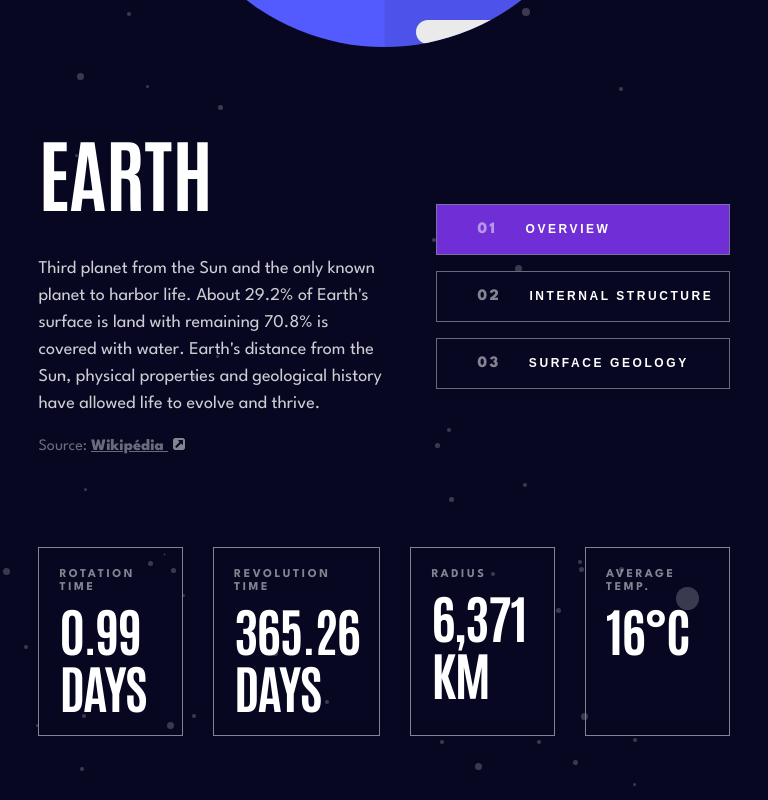
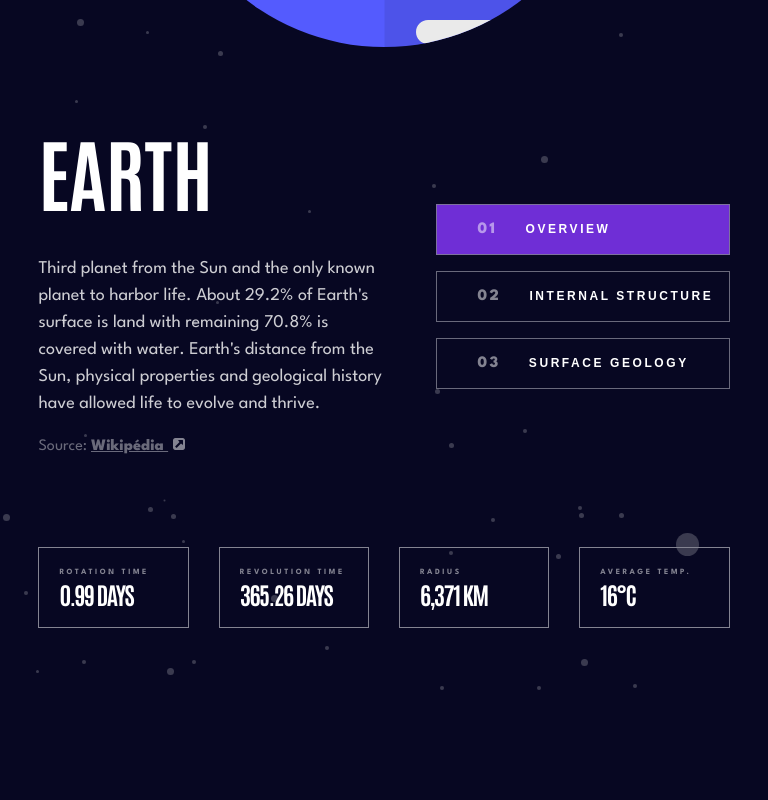
Before and after one commit to Mokalbari/planets-facts, a React (Vite) app: page / in a window 768 px wide. Shown: the part 675-1475 px from the top of the page. After the commit the page ends 1367 px from the top, so only its background shows below. Built offline with nearby package versions, Linux system fonts and the light colour scheme.

Commit message:
add responsive format tablet in information card

```diff
--- a/src/styles/Information.modules.css
+++ b/src/styles/Information.modules.css
@@ -12,6 +12,16 @@
     h3 {
       color: hsl(var(--clr-neutral-050) / 0.5);
       margin-bottom: 0.5em;
+
+    }
+  }
+  @media (min-width: 600px) and (max-width:1000px) {
+    h2 {
+      font-size: 1.5rem;
+    }
+
+    h3 {
+      font-size: 0.5rem;
     }
   }
 }
```
